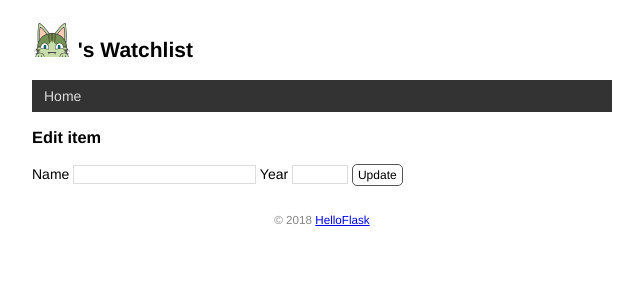
After one commit to xtddw/watchlist, a Flask app: template templates/edit.html in a window 1280 px wide. The commit adds this page. Shown: the top 300 px of the page, without its empty margins (318-961 px from the left). Run offline with Flask 2, Linux system fonts and the light colour scheme; the template is opened without the code that fills it, so the values that code supplies are empty.

Commit message:
create,edit and delete item by form

```diff
--- a/app.py
+++ b/app.py
@@ -1,7 +1,7 @@
 import os
 import sys
 import click
-from flask import Flask,render_template
+from flask import Flask,render_template,request,url_for,redirect,flash
 from flask_sqlalchemy import SQLAlchemy
 
 
@@ -14,7 +14,7 @@ else:  # 否则使用四个斜线
 app = Flask(__name__)
 app.config['SQLALCHEMY_DATABASE_URI'] = prefix + os.path.join(app.root_path, 'data.db')
 app.config['SQLALCHEMY_TRACK_MODIFICATIONS'] = False  # 关闭对模型修改的监控
-
+app.config['SECRET_KEY'] = 'sdfjlasdfljfljlakjdsfl'
 # 在扩展类实例化前加载配置
 db = SQLAlchemy(app)
 
@@ -33,10 +33,51 @@ class Movie(db.Model):  # 表名将会是 movie
     title = db.Column(db.String(60))  # 电影标题
     year = db.Column(db.String(4))  # 电影年份
 
-@app.route('/')
+@app.route('/',methods=['GET','POST'])
 def index():
+    if request.method == 'POST':
+        title=request.form.get('title')
+        year = request.form.get('year')
+        if not title or not year or len(year)>4 or  len(title)>60:
+            flash("Invalid input.")
+            return redirect(url_for('index'))
+
+        movie = Movie(title=title,year=year)
+        db.session.add(movie)
+        db.session.commit()
+        flash('Item created.')
+        return redirect(url_for('index'))
+
     movies = Movie.query.all()
     return render_template('index.html',movies=movies)
+
+@app.route('/movie/edit/<int:movie_id>',methods=['GET',"POST"])
+def edit(movie_id):
+    movie = Movie.query.get_or_404(movie_id)
+
+    if request.method == 'POST':
+        title = request.form['title']
+        year = request.form['year']
+        if not title or not year or len(year)>4 or len(title)>60:
+            flash('Invalid input.')
+            return redirect(url_for('edit',movie_id=movie_id))
+
+        movie.title =title
+        movie.year =year
+        db.session.commit()
+        flash('Item updated.')
+        return redirect(url_for('index'))
+    return render_template('edit.html',movie=movie)
+
+
+@app.route('/movie/delete/<int:movie_id>', methods=['POST'])  # 限定只接受 POST 请求
+def delete(movie_id):
+    movie = Movie.query.get_or_404(movie_id)  # 获取电影记录
+    db.session.delete(movie)  # 删除对应的记录
+    db.session.commit()  # 提交数据库会话
+    flash('Item deleted.')
+    return redirect(url_for('index'))  # 重定向回主页
+
 
 @app.errorhandler(404)
 def page_not_found(e):
--- a/static/style.css
+++ b/static/style.css
@@ -84,3 +84,50 @@ nav li a:hover {
     border-radius: 5px;
     padding: 3px 5px;
 }
+
+
+/* 覆盖某些浏览器对 input 元素定义的字体 */
+input[type=submit] {
+    font-family: inherit;
+}
+
+input[type=text] {
+    border: 1px solid #ddd;
+}
+
+input[name=year] {
+    width: 50px;
+}
+
+.btn {
+    font-size: 12px;
+    padding: 3px 5px;
+    text-decoration: none;
+    cursor: pointer;
+    background-color: white;
+    color: black;
+    border: 1px solid #555555;
+    border-radius: 5px;
+}
+
+.btn:hover {
+    text-decoration: none;
+    background-color: black;
+    color: white;
+    border: 1px solid black;
+}
+
+.alert {
+    position: relative;
+    padding: 7px;
+    margin: 7px 0;
+    border: 1px solid transparent;
+    color: #004085;
+    background-color: #cce5ff;
+    border-color: #b8daff;
+    border-radius: 5px;
+}
+
+.inline-form {
+    display: inline;
+}
--- a/templates/base.html
+++ b/templates/base.html
@@ -10,6 +10,9 @@
     {% endblock %}
 </head>
 <body>
+    {% for message in get_flashed_messages() %}
+    <div class='alert'>{{message}}</div>
+    {% endfor %}
     <h2>
         <img alt="Avatar" class="avatar" src="{{ url_for('static', filename='images/avatar.png') }}">
         {{ user.name }}'s Watchlist
--- /dev/null
+++ b/templates/edit.html
@@ -0,0 +1,10 @@
+{% extends 'base.html' %}
+
+{% block content %}
+<h3>Edit item</h3>
+<form method="post">
+    Name <input type="text" name="title" autocomplete="off" required value="{{ movie.title }}">
+    Year <input type="text" name="year" autocomplete="off" required value="{{ movie.year }}">
+    <input class="btn" type="submit" name="submit" value="Update">
+</form>
+{% endblock %}
```
Also changed, not shown: templates/index.html (+10 -0 lines).
